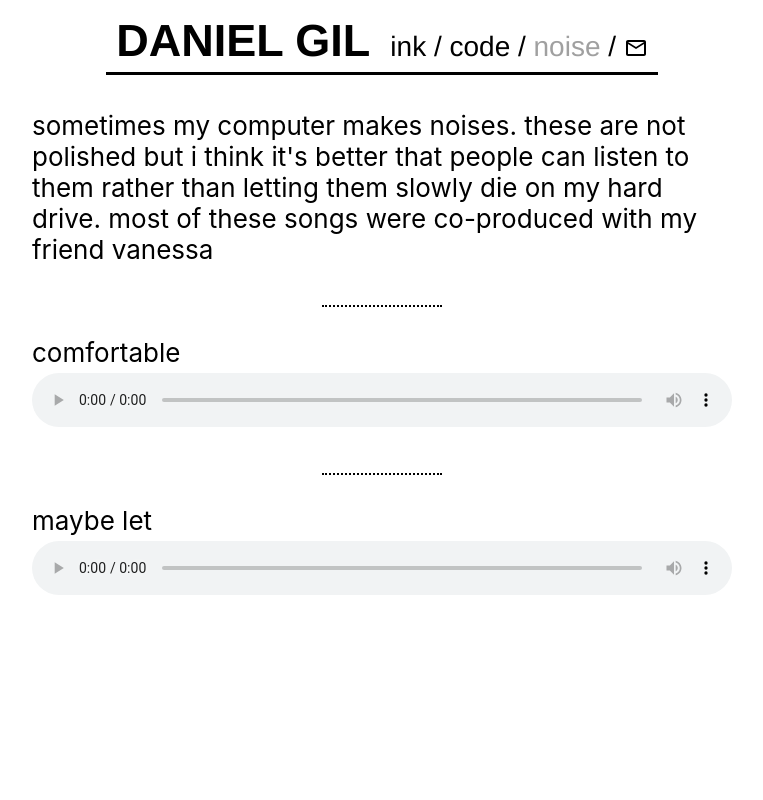
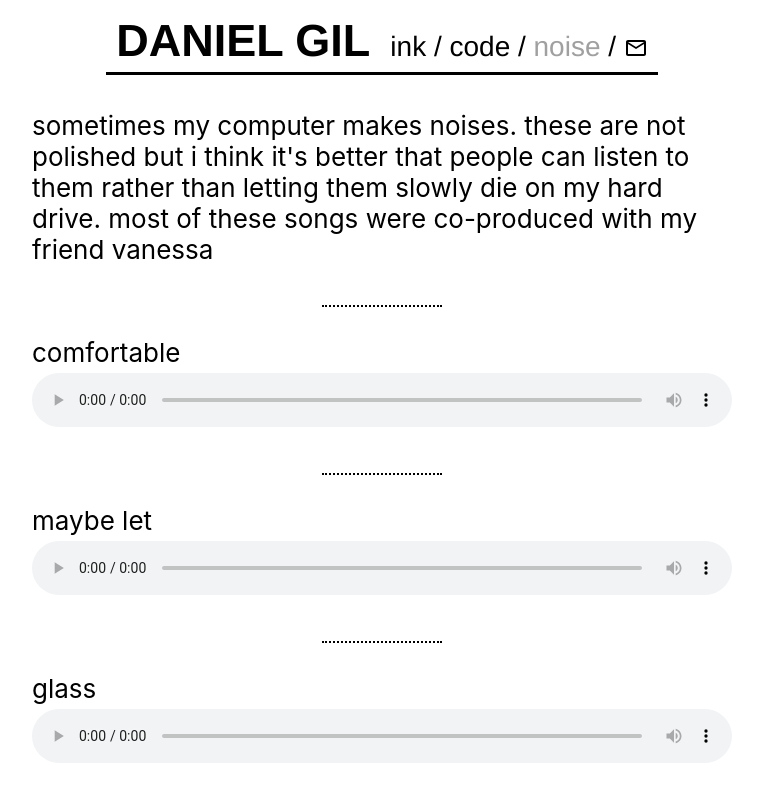
Before and after one commit to dpgil/personal-website, a React (Create React App) app: page /#/music in a window 1280 px wide. Shown: the whole page, without its empty margins (258-1021 px from the left). Built offline with nearby package versions, Linux system fonts and the light colour scheme.

Commit message:
Add glass

```diff
--- a/src/noise/index.ts
+++ b/src/noise/index.ts
@@ -1,9 +1,11 @@
 const comfortable = require("./comfortable.mp3");
 const maybe_let = require("./maybe_let.wav");
+const glass = require("./glass");
 
 export type Song = { name: string; src: string };
 
 export const songs: Song[] = [
   { name: "comfortable", src: comfortable },
-  { name: "maybe let", src: maybe_let }
+  { name: "maybe let", src: maybe_let },
+  { name: "glass", src: glass }
 ];
```
Also changed, not shown: 1 other file (tests, documents, lock files or other folders).
